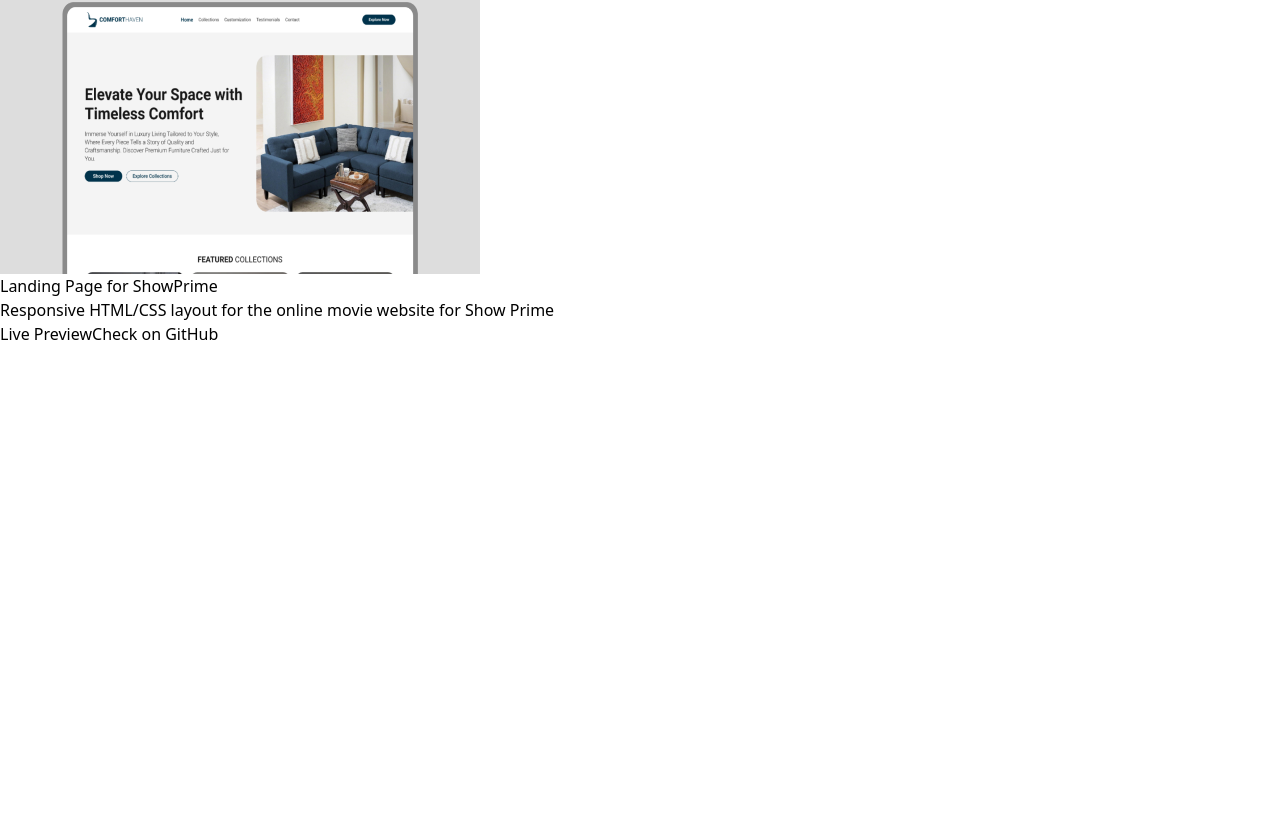
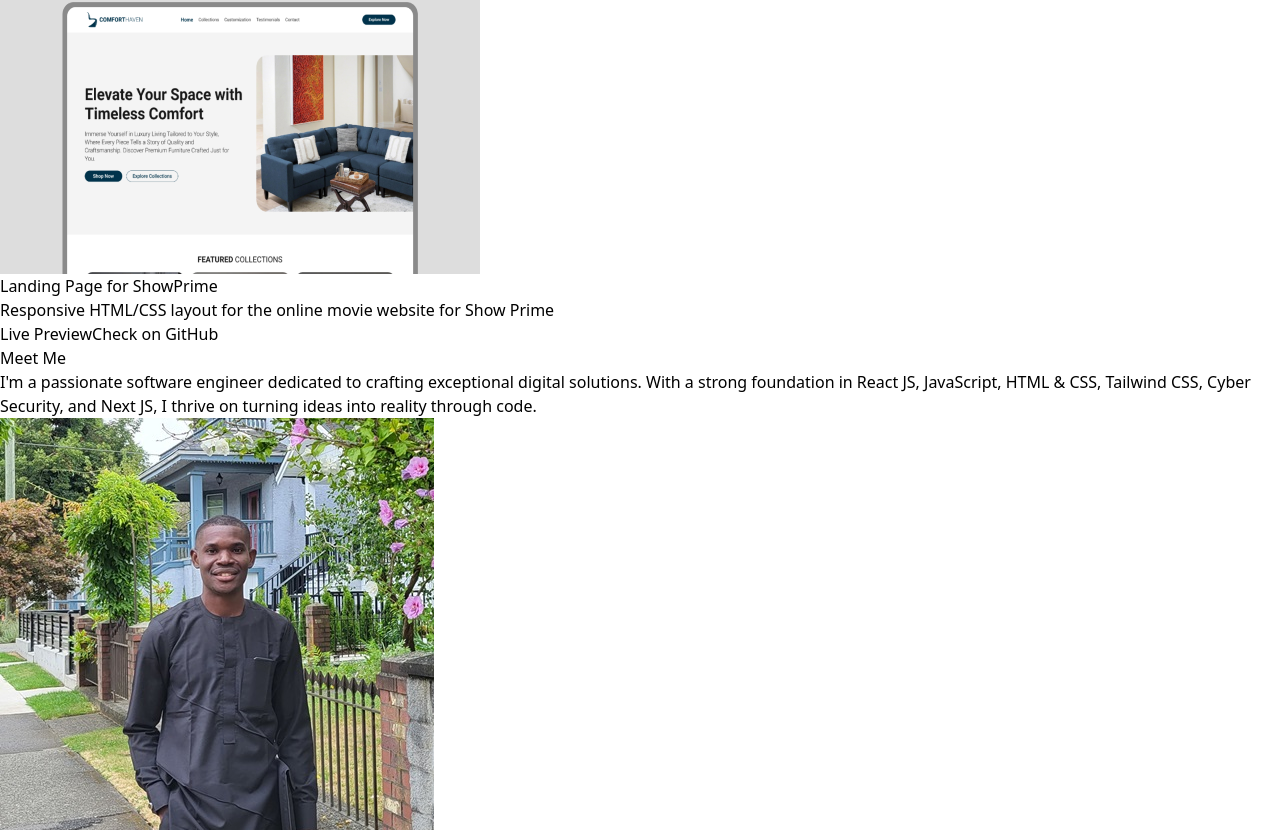
Before and after one commit to FirstAyo/facoded, a React (Vite) app: page / in a window 1280 px wide. Shown: the part 1970-2800 px from the top of the page. Before the commit the page ends 2316 px from the top, so only its background shows below. Built offline with nearby package versions, Linux system fonts and the light colour scheme.

Commit message:
Completed the meet me section for the meet me component

```diff
--- /dev/null
+++ b/src/components/MeetMe.jsx
@@ -0,0 +1,24 @@
+import profileImage from '../assets/image/Festus.JPG';
+
+function MeetMe() {
+
+    const aboutMeMEssage = " I'm a passionate software engineer dedicated to crafting exceptional digital solutions. With a strong foundation in React JS, JavaScript, HTML & CSS, Tailwind CSS, Cyber Security, and Next JS, I thrive on turning ideas into reality through code.";
+
+    return (
+        <>
+
+            {/* <!-- Meet me section --> */}
+            <div className="w-[80%] mx-auto my-14">
+                <h1 className="text-center font-mono text-2xl">Meet Me</h1>
+                <p className="my-5 text-gray-400 text-center"> { aboutMeMEssage } </p>
+                <div
+                    className="w-52 h-60 rounded-md border-8 border-t-white border-l-white border-b-red-950 border-r-red-950 mx-auto">
+                    <img src={ profileImage } alt="" className="w-full h-full rounded-md" />
+                </div>
+            </div>
+
+        </>
+    )
+}
+
+export default MeetMe
--- a/src/components/Projects.jsx
+++ b/src/components/Projects.jsx
@@ -6,10 +6,12 @@ function Projects() {
     return (
         <>
 
-                <article className="py-5 px-5 rounded-xl flex flex-wrap gap-10">
+                <article className="py-5 px-5 rounded-xl flex flex-wrap gap-10 mx-auto">
 
                     {postSummaries.map((postSummary) => (
-                        <div key={postSummary.id} className='grow basis-[250px] flex-1 flex flex-col border-2 border-red-900 rounded-md px-5 py-5'>
+
+                        <div key={postSummary.id} className='grow basis-[320px] flex-1 flex flex-col border-2 border-red-900 rounded-md px-5 py-5'>
+
                             <img src={comfortImage} alt="" className="w-full h-[185px] flex-1" />
                             <h2 className="font-bold my-3 flex-1">{postSummary.title}</h2>
                             <p className="text-sm text-gray-300 flex-1">{postSummary.description}</p>
--- a/src/pages/HomePage.jsx
+++ b/src/pages/HomePage.jsx
@@ -1,5 +1,6 @@
 import Header from "../components/Header"
 import Hero from "../components/Hero"
+import MeetMe from "../components/MeetMe"
 import HomePageProjects from "../components/Projects"
 import SearchInput from "../components/SearchInput"
 
@@ -11,6 +12,7 @@ function HomePage() {
                 <SearchInput />
                 <Hero />
                 <HomePageProjects />
+                <MeetMe />
             </section>
         </>
     )
--- a/src/posts.json
+++ b/src/posts.json
@@ -29,6 +29,7 @@
         "title": "Landing Page for ShowPrime",
         "description": "Responsive HTML/CSS layout for the online movie website for Show Prime"
     },
+
     {
         "id": "6",
         "title": "Landing Page for ShowPrime",
```
Also changed, not shown: src/assets/image/Festus.jpg (added).
